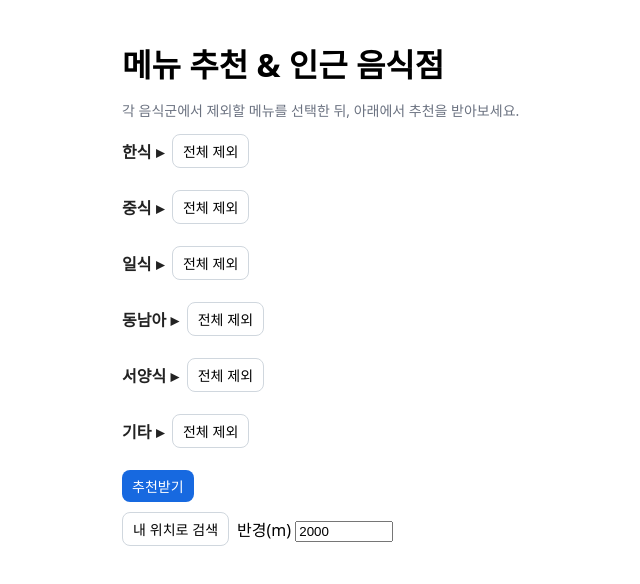
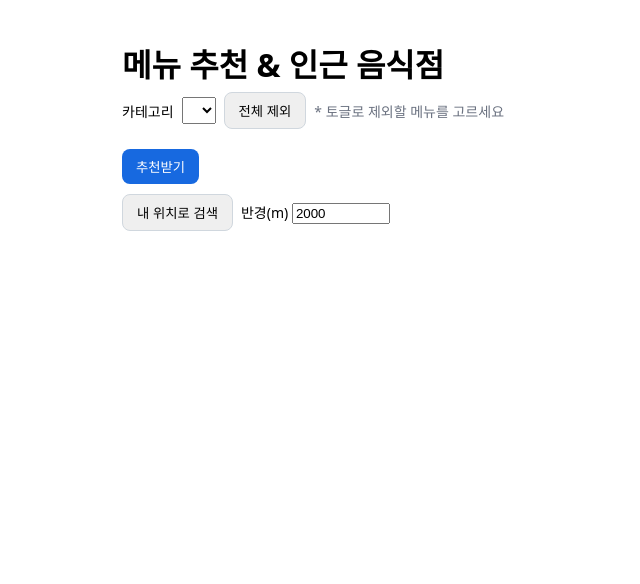
Before and after one commit to 20221990-BaekJongWoo/OSS_Procject, a website built with Vite: page frontend/index.html in a window 1280 px wide. Shown: the whole page, without its empty margins (108-748 px from the left). Built offline with nearby package versions, Linux system fonts and the light colour scheme.

Commit message:
메뉴 추가로 인한 프론트 수정

```diff
--- a/frontend/index.html
+++ b/frontend/index.html
@@ -5,105 +5,53 @@
   <meta name="viewport" content="width=device-width,initial-scale=1" />
   <title>메뉴 추천 & 인근 음식점</title>
   <style>
-    body {
-      font-family: system-ui, sans-serif;
-      max-width: 820px;
-      margin: 40px auto;
-      padding: 0 16px;
+    body { font-family: system-ui, sans-serif; max-width: 820px; margin: 40px auto; padding: 0 16px; }
+    h1 { margin-bottom: 6px; }
+    .row { display: flex; gap: 8px; align-items: center; flex-wrap: wrap; }
+    .chips { display: flex; gap: 8px; flex-wrap: wrap; margin: 8px 0 12px; }
+    .chip {
+      border: 1px solid #d0d7de; padding: 6px 10px; border-radius: 999px; cursor: pointer;
+      user-select: none; background: #fff;
     }
-    h1 { margin-bottom: 6px; }
-
-    .row {
-      display: flex;
-      gap: 8px;
-      align-items: center;
-      flex-wrap: wrap;
-    }
-
-    #menu-sections {
-      margin-top: 12px;
-    }
-
-    .menu-section {
-      margin-bottom: 22px;
-    }
-
-    .section-header {
-      display: flex;
-      align-items: center;
-      gap: 8px;
-      margin-bottom: 6px;
-    }
-
-    .chips {
-      display: flex;
-      flex-wrap: wrap;
-      gap: 8px;
-    }
-
-    .chip {
-      border: 1px solid #d0d7de;
-      padding: 6px 10px;
-      border-radius: 999px;
-      cursor: pointer;
-      user-select: none;
-      background: #fff;
-    }
-    .chip.excluded {
-      background: #fbe9e9;
-      border-color: #e53935;
-      color: #b71c1c;
-    }
-
-    button {
-      padding: 6px 10px;
-      border-radius: 8px;
-      border: 1px solid #d0d7de;
-      cursor: pointer;
-      font-size: 14px;
-      background: #fff;
-    }
-    button.primary {
-      background: #1769e0;
-      color: #fff;
-      border: none;
-    }
-
-    /* 섹션 제목 버튼 (한식/중식 등) */
-    .section-toggle {
-      border: none;
-      background: none;
-      padding: 0;
-      font-weight: 600;
-      cursor: pointer;
-      font-size: 16px;
-      color: #222;
-    }
-
+    .chip.excluded { background: #fbe9e9; border-color: #e53935; color: #b71c1c; }
+    button { padding: 8px 14px; border-radius: 8px; border: 1px solid #d0d7de; cursor: pointer; }
+    button.primary { background: #1769e0; color: #fff; border: none; }
     #list { margin-top: 14px; }
     #list li { margin: 6px 0; line-height: 1.4; }
-
     .muted { color:#6b7280; font-size: 14px; }
+    label { font-size: 14px; }
+    select { padding: 4px 6px; }
   </style>
 </head>
 <body>
   <h1>메뉴 추천 & 인근 음식점</h1>
-  <p class="muted">각 음식군에서 제외할 메뉴를 선택한 뒤, 아래에서 추천을 받아보세요.</p>
 
-  <!-- 한식/중식/일식/... 섹션들이 전부 여기에 렌더링됨 -->
-  <div id="menu-sections"></div>
+  <div class="row">
+    <label for="category">카테고리</label>
+    <select id="category">
+      <!-- JS에서 채움 -->
+    </select>
 
-  <div class="row" style="margin-top:8px">
+    <!-- 한식일 때만 보이는 세부 카테고리 -->
+    <label for="subcategory" id="subcat-label" style="display:none;">세부</label>
+    <select id="subcategory" style="display:none;">
+      <!-- JS에서 채움 -->
+    </select>
+
+    <button id="btn-toggle-all" type="button">전체 제외</button>
+    <span class="muted">* 토글로 제외할 메뉴를 고르세요</span>
+  </div>
+
+  <div id="menu-chips" class="chips"></div>
+
+  <div class="row">
     <button id="btn-reco" class="primary">추천받기</button>
     <span id="reco" class="muted"></span>
   </div>
 
   <div class="row" style="margin-top:10px">
     <button id="btn-search">내 위치로 검색</button>
-    <label>
-      반경(m)
-      <input id="radius" type="number" value="2000" min="200" step="100" style="width:90px">
-    </label>
+    <label>반경(m) <input id="radius" type="number" value="2000" min="200" step="100" style="width:90px"></label>
   </div>
 
   <ul id="list"></ul>
```
